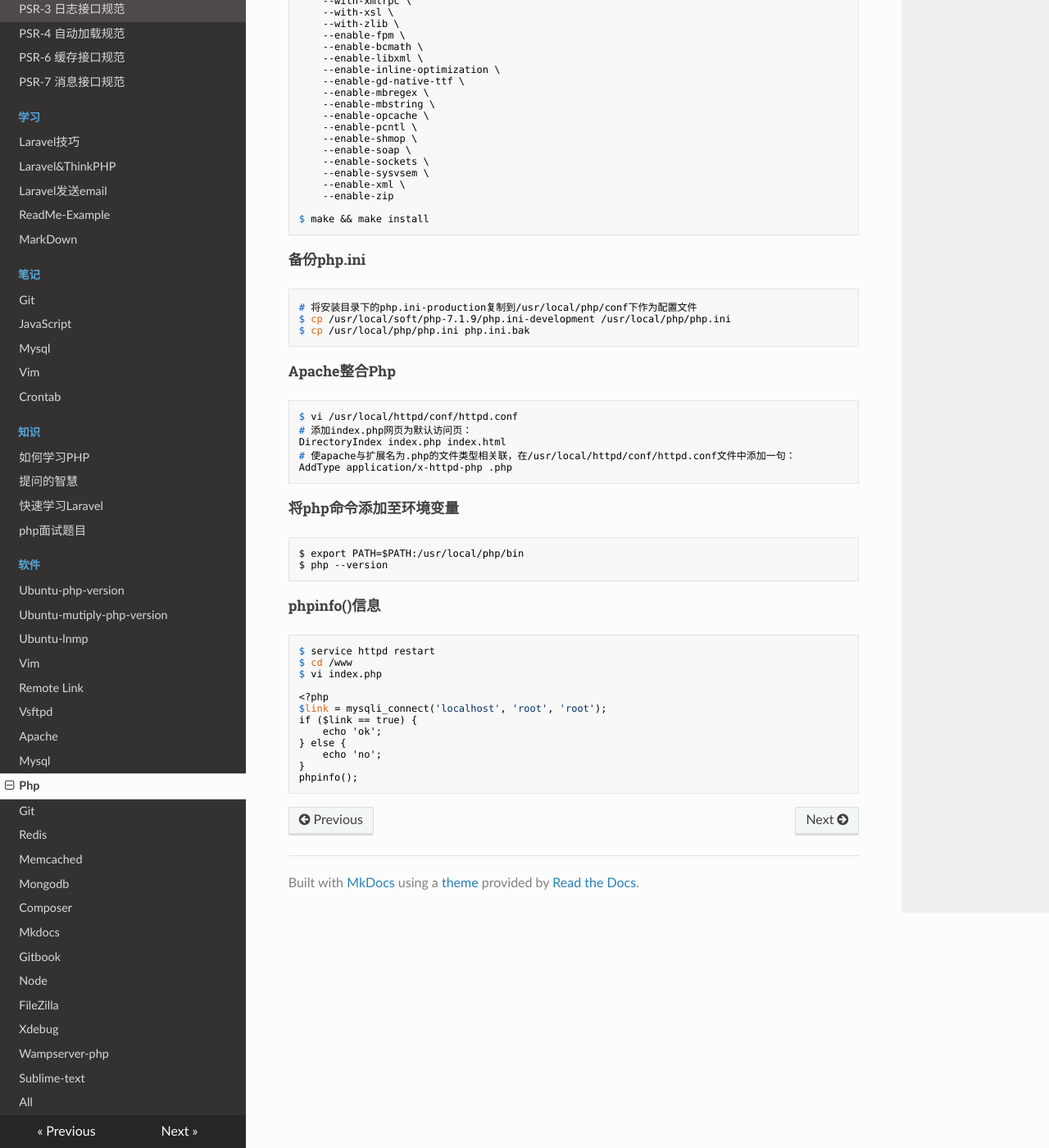
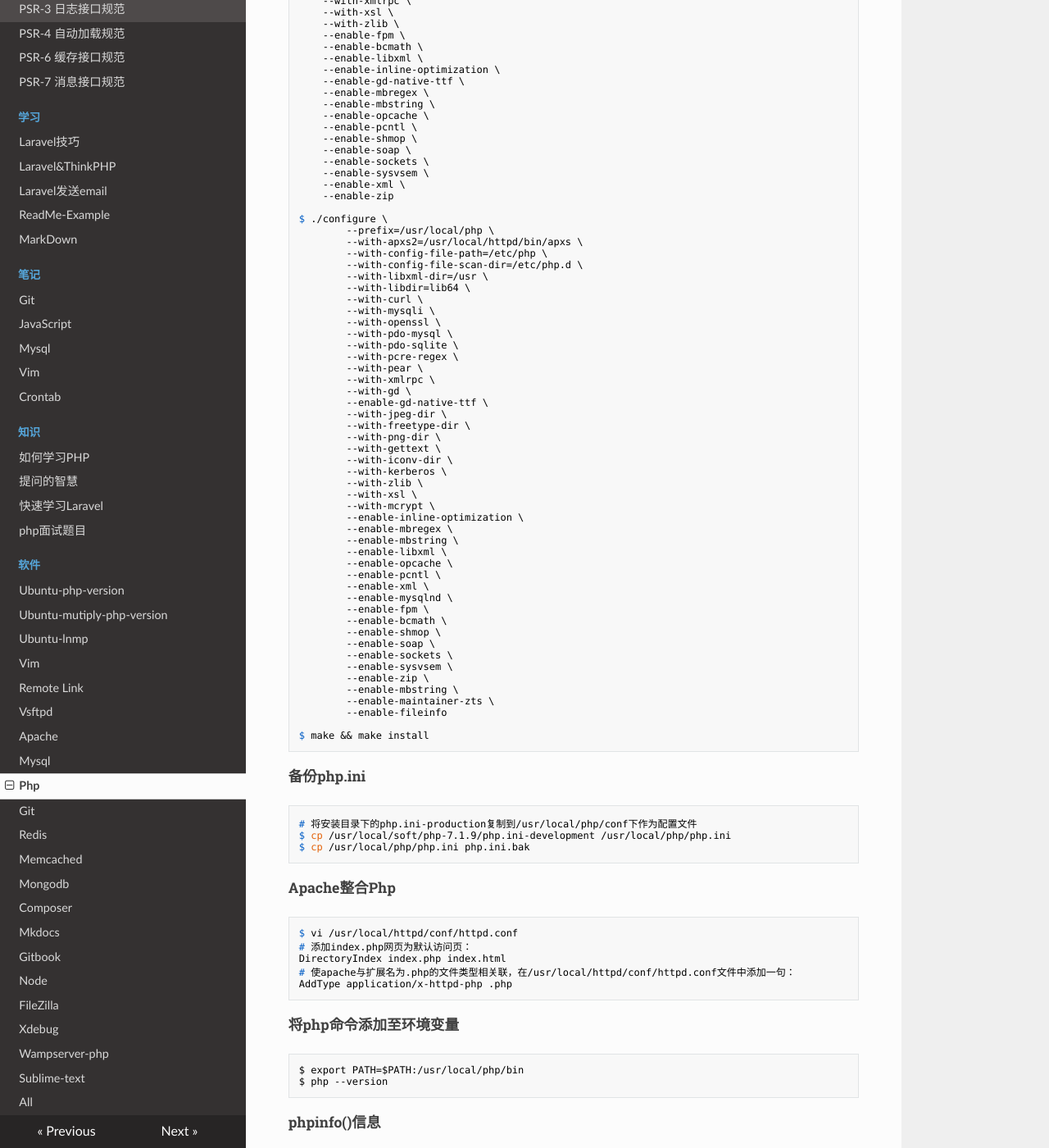
Before and after one commit to oksvip/documents, an MkDocs documentation site: the page built from docs/install/php.md, in a window 1280 px wide and 1400 px high, scrolled down 548 px. Shown: the whole window at 82% size. Built offline with MkDocs 1.6.1, drawn with Linux system fonts in a browser that asks for light colours; nearby versions of some CDN libraries; old or Windows-style settings are respelled for this version of MkDocs.

Commit message:
update php extension

````diff
--- a/docs/install/php.md
+++ b/docs/install/php.md
@@ -44,6 +44,51 @@ $ ./configure --prefix=/usr/local/php \
     --enable-xml \
     --enable-zip
 
+$ ./configure \
+        --prefix=/usr/local/php \
+        --with-apxs2=/usr/local/httpd/bin/apxs \
+        --with-config-file-path=/etc/php \
+        --with-config-file-scan-dir=/etc/php.d \
+        --with-libxml-dir=/usr \
+        --with-libdir=lib64 \
+        --with-curl \
+        --with-mysqli \
+        --with-openssl \
+        --with-pdo-mysql \
+        --with-pdo-sqlite \
+        --with-pcre-regex \
+        --with-pear \
+        --with-xmlrpc \
+        --with-gd \
+        --enable-gd-native-ttf \
+        --with-jpeg-dir \
+        --with-freetype-dir \
+        --with-png-dir \
+        --with-gettext \
+        --with-iconv-dir \
+        --with-kerberos \
+        --with-zlib \
+        --with-xsl \
+        --with-mcrypt \
+        --enable-inline-optimization \
+        --enable-mbregex \
+        --enable-mbstring \
+        --enable-libxml \
+        --enable-opcache \
+        --enable-pcntl \
+        --enable-xml \
+        --enable-mysqlnd \
+        --enable-fpm \
+        --enable-bcmath \
+        --enable-shmop \
+        --enable-soap \
+        --enable-sockets \
+        --enable-sysvsem \
+        --enable-zip \
+        --enable-mbstring \
+        --enable-maintainer-zts \
+        --enable-fileinfo
+
 $ make && make install
 ```
 
````
